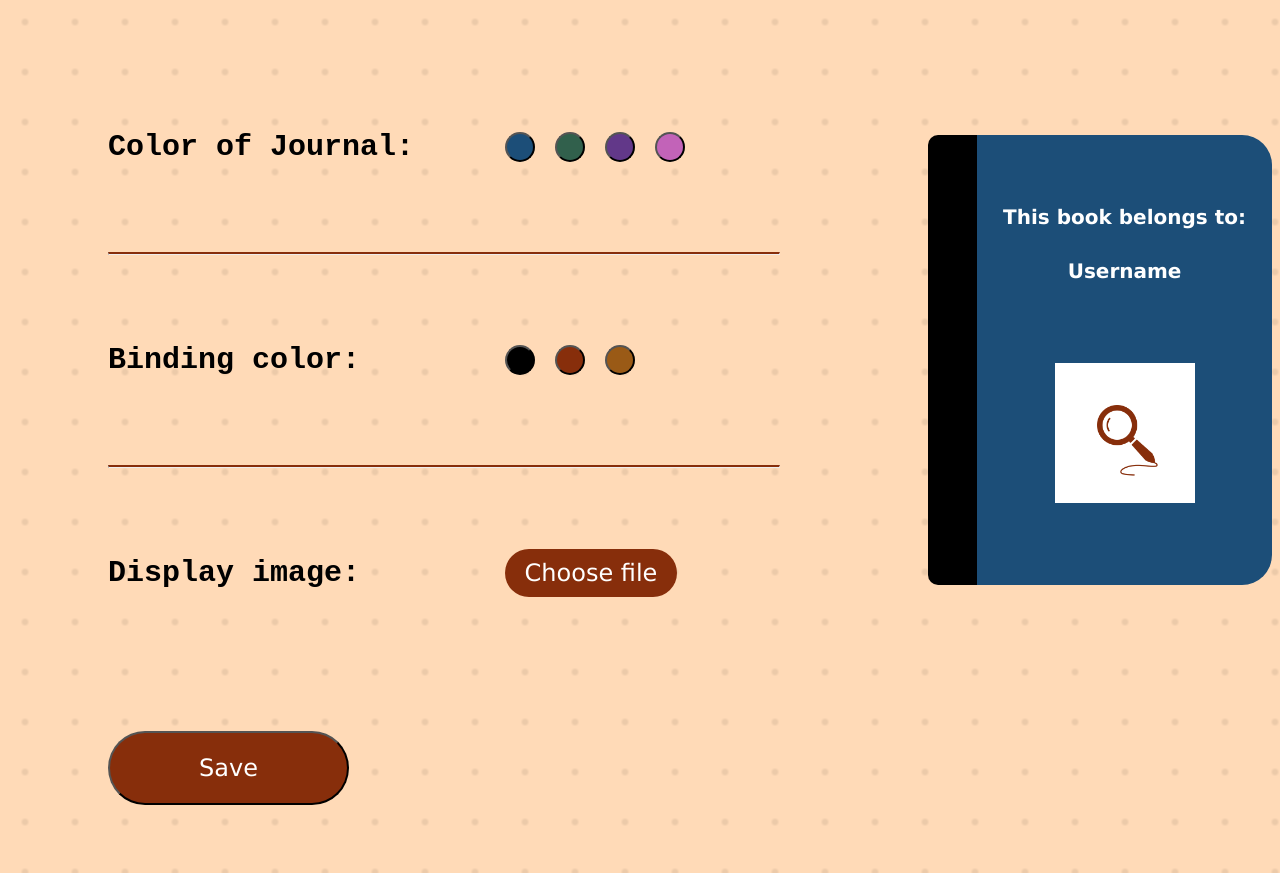
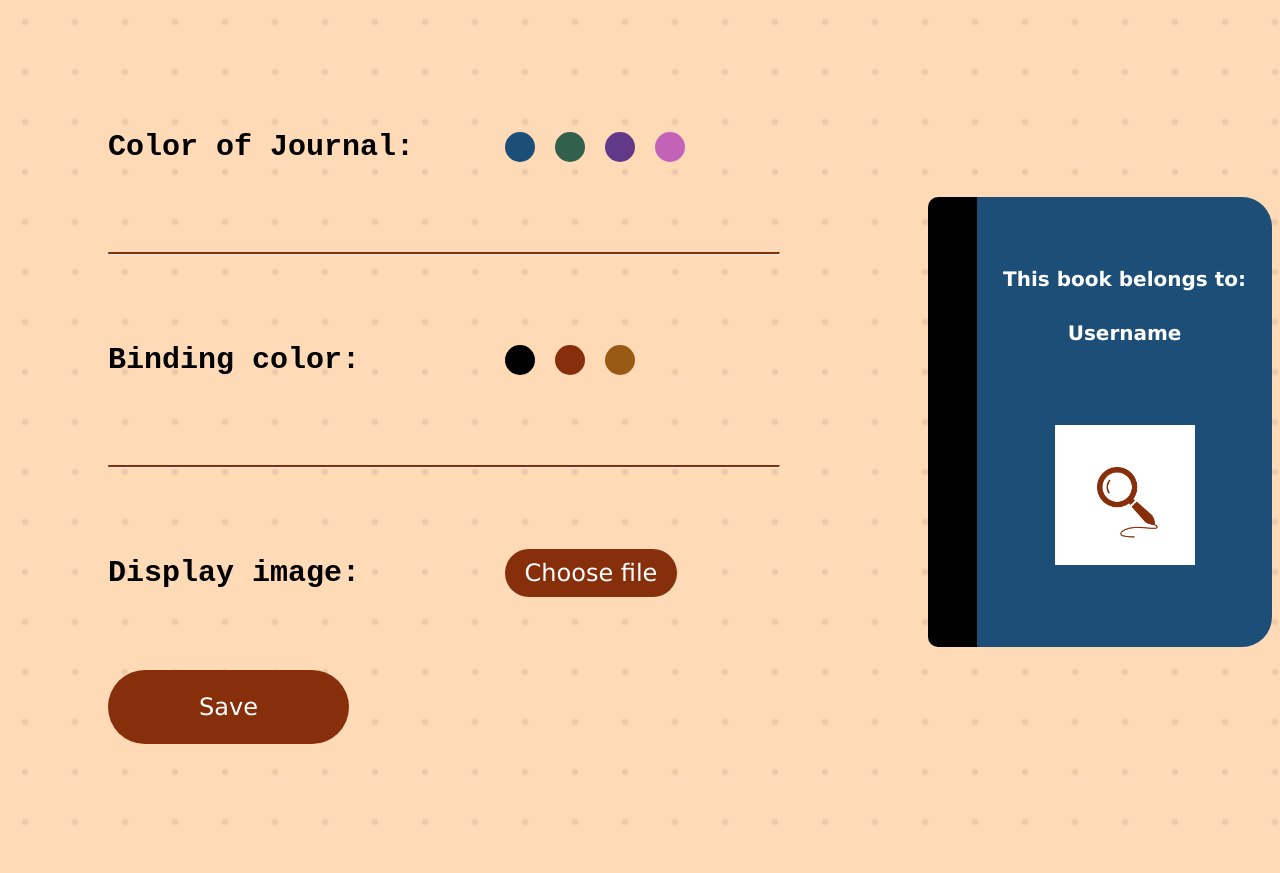
Before and after one commit to IrisDonVolt/clear-plan, a Django app: page /editjournal in a window 1280 px wide; the page is wider, and only the part inside the window is pictured. Shown: the part 153-1026 px from the top of that part. After the commit the page ends 978 px from the top of that part, so only its background shows below. Run offline with Django 5.2, Linux system fonts and the light colour scheme.

Commit message:
editjournal code changes done

```diff
--- a/ClearPlanApp/models.py
+++ b/ClearPlanApp/models.py
@@ -10,7 +10,6 @@ class Users(models.Model):
     created_at = models.DateTimeField(default=datetime.now, blank=True)
 
 class Journal(models.Model):
-    title = models.CharField(max_length=50)
     userid = models.ForeignKey(Users, on_delete=models.CASCADE)
     bookcolor = models.CharField(max_length=None)
     bindercolor = models.CharField(max_length=None)
--- a/static/editjournal.css
+++ b/static/editjournal.css
@@ -98,6 +98,26 @@ hr {
     background-color: var(--secondary-color);
 }
 
+.save {
+    display: inline-block;
+    box-sizing: border-box;
+    width: 241px;
+    height: 74px;
+    border-radius: 48px;
+    background-color: var(--primary-color);
+    stroke: none;
+    font-size: 24px;
+    color: #FFFFFF;
+    font-family: var(--secondary-font);
+    text-align: center;
+    align-content: center;
+    cursor: pointer;
+}
+
+.save:hover {
+    background-color: var(--secondary-color);
+}
+
 #background-circle {
     width: 95px;
     height: 95px;
@@ -189,14 +209,3 @@ hr {
     width: 100%;
     height: 100%;
 }
-
-#choose-book-image-button {
-    position: absolute;
-    width: 1px;
-    height: 1px;
-    padding: 0;
-    margin: -1px;
-    overflow: hidden;
-    clip: rect(0, 0, 0, 0);
-    border: 0;
-}
--- a/static/editjournal.js
+++ b/static/editjournal.js
@@ -9,3 +9,8 @@ function changeBinderColor(button) {
     var binder_div = document.getElementById('binder');
     binder_div.style.backgroundColor = color;
 }
+
+function saveInfo() {
+    var book_color = document.getElementById('book');
+    var binder_color = document.getElementById('binder');
+}
--- a/static/home.css
+++ b/static/home.css
@@ -53,7 +53,7 @@ body {
     gap: 0px;
 }
 
-.input-button {
+.logout {
     display: inline-block;
     box-sizing: border-box;
     cursor: pointer;
@@ -67,7 +67,7 @@ body {
     font-family: var(--secondary-font);
 }
 
-.input-button:hover {
+.logout:hover {
     background-color: var(--secondary-color);
 }
 
--- a/static/mainstyles.css
+++ b/static/mainstyles.css
@@ -72,6 +72,16 @@
     background-color: var(--secondary-color);
 }
 
+.input-button {
+    position: absolute;
+    width: 1px;
+    height: 1px;
+    padding: 0;
+    margin: -1px;
+    overflow: hidden;
+    clip: rect(0, 0, 0, 0);
+    border: 0;
+}
 /* taskbar styles */
 
 
--- a/templates/editjournal.html
+++ b/templates/editjournal.html
@@ -14,8 +14,8 @@
     <body>
         <!-- header on top of the page -->
         <div class="header">
-            <!-- home button -->
-            <div id="home-button" onclick="location.href='/home'">
+            <!-- home label -->
+            <div id="home-label" onclick="location.href='/home'">
                 <div id="background-circle" onclick="location.href = '/home'">
                     <img src="{% static 'home_icon.svg' %}" width="58" height="58">
                 </div>
@@ -29,15 +29,21 @@
 
         <!-- elements -->
         <div id="elements">
+            <form onsubmit="/userhome" method="POST">
+                {% csrf_token %}
                 <div id="text-only">
                     <!-- color of journal -->
                     <div id="color-of-journal" class="list-of-options">
                         <p class="text">Color of Journal:</p>
                         <div class="choose-options">
-                        <button id="blue-option" class="circle" style="background-color: #1C4E78" onclick="changeBookColor(this)"></button>
-                        <button id="green-option" class="circle" style="background-color: #31604C" onclick="changeBookColor(this)"></button>
-                        <button id="purple-option" class="circle" style="background-color: #623889" onclick="changeBookColor(this)"></button>
-                        <button id="pink-option" class="circle" style="background-color: #C263B8" onclick="changeBookColor(this)"></button>
+                            <label for="blue" id="blue-option" class="circle" style="background-color: #1C4E78" onclick="changeBookColor(this)"></label>
+                            <input type="radio" name="book-options" value="blue" id="blue" class="input-button">
+                            <label for="green" id="green-option" class="circle" style="background-color: #31604C" onclick="changeBookColor(this)"></label>
+                            <input type="radio" name="book-options" value="green" id="green" class="input-button">
+                            <label for="purple" id="purple-option" class="circle" style="background-color: #623889" onclick="changeBookColor(this)"></label>
+                            <input type="radio" name="book-options" value="purple" id="purple" class="input-button">
+                            <label for="pink" id="pink-option" class="circle" style="background-color: #C263B8" onclick="changeBookColor(this)"></label>
+                            <input type="radio" name="book-options" value="pink" id="pink" class="input-button">
                         </div>
                     </div>
 
@@ -47,9 +53,12 @@
                     <div id="binding-color" class="list-of-options">
                         <p class="text">Binding color:</p>
                         <div class="choose-options">
-                        <button id="black-option" class="circle" style="background-color: #000000;" onclick="changeBinderColor(this)"></button>
-                        <button id="brown-option" class="circle" style="background-color: #872E0B;" onclick="changeBinderColor(this)"></button>
-                        <button id="light-brown-option" class="circle" style="background-color: #9A5A16;" onclick="changeBinderColor(this)"></button>
+                            <label for="black" id="black-option" class="circle" style="background-color: #000000;" onclick="changeBinderColor(this)"></label>
+                            <input type="radio" name="binder-options" value="black" id="black" class="input-button">
+                            <label for="brown" id="brown-option" class="circle" style="background-color: #872E0B;" onclick="changeBinderColor(this)"></label>
+                            <input type="radio" name="binder-options" value="brown" id="brown" class="input-button">
+                            <label for="light-brown" id="light-brown-option" class="circle" style="background-color: #9A5A16;" onclick="changeBinderColor(this)"></label>
+                            <input type="radio" name="binder-options" value="light-brown" id="light-brown" class="input-button">
                         </div>
                     </div>
 
@@ -59,11 +68,15 @@
                     <div id="display-image" class="list-of-options">
                         <p class="text">Display image:</p>
                         <div class="choose-options">
-                        <label for="choose-book-image-button" class="custom-file-upload">Choose file</label>
-                        <input id="choose-book-image-button" type="file" accept="image/*">
+                            <label for="choose-book-image-label" class="custom-file-upload">Choose file</label>
+                            <input id="choose-book-image-button" class="input-button" type="file" accept="image/*">
                         </div>
                     </div>
+
+                    <label for="save-label" class="save">Save</label>
+                    <input id="save-label" type="submit" class="input-button">
                 </div>
+            </form>
 
             <!-- book preview -->
             <div id="book-preview">
@@ -77,10 +90,5 @@
                 </div>
             </div>
         </div>
-
-        <!-- save button -->
-         <div class="header">
-            <button class="main-button">Save</button>
-         </div>
     </body>
 </html>
--- a/templates/home.html
+++ b/templates/home.html
@@ -14,8 +14,8 @@
         <div class="header">
             <form action="{% url 'logout' %}" method="POST">
                 {% csrf_token %}
-                <label for="logout-button" class="input-button">Logout</label>
-                <input id="logout-button" type="submit">
+                <label for="logout-button" class="logout">Logout</label>
+                <input class="input-button" type="submit">
             </form>
         </div>
 
```
Also changed, not shown: db.sqlite3. Lines whose indentation alone changed are shown as unchanged.
